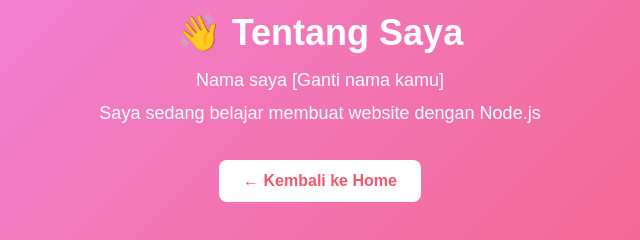
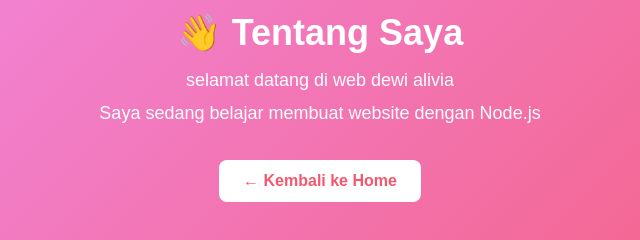
Before and after one commit to dewialipiaa/ai-website.sederhana, a website: page public/about.html in a window 1280 px wide. Shown: the part 293-533 px from the top of the page, 320-960 px from the left. Drawn offline with Linux system fonts and the light colour scheme.

Commit message:
Update about.html

```diff
--- a/public/about.html
+++ b/public/about.html
@@ -33,7 +33,7 @@
 </head>
 <body>
   <h1>👋 Tentang Saya</h1>
-  <p>Nama saya [Ganti nama kamu]</p>
+  <p>selamat datang di web dewi alivia</p>
   <p>Saya sedang belajar membuat website dengan Node.js</p>
   <a href="/">← Kembali ke Home</a>
 </body>
```
